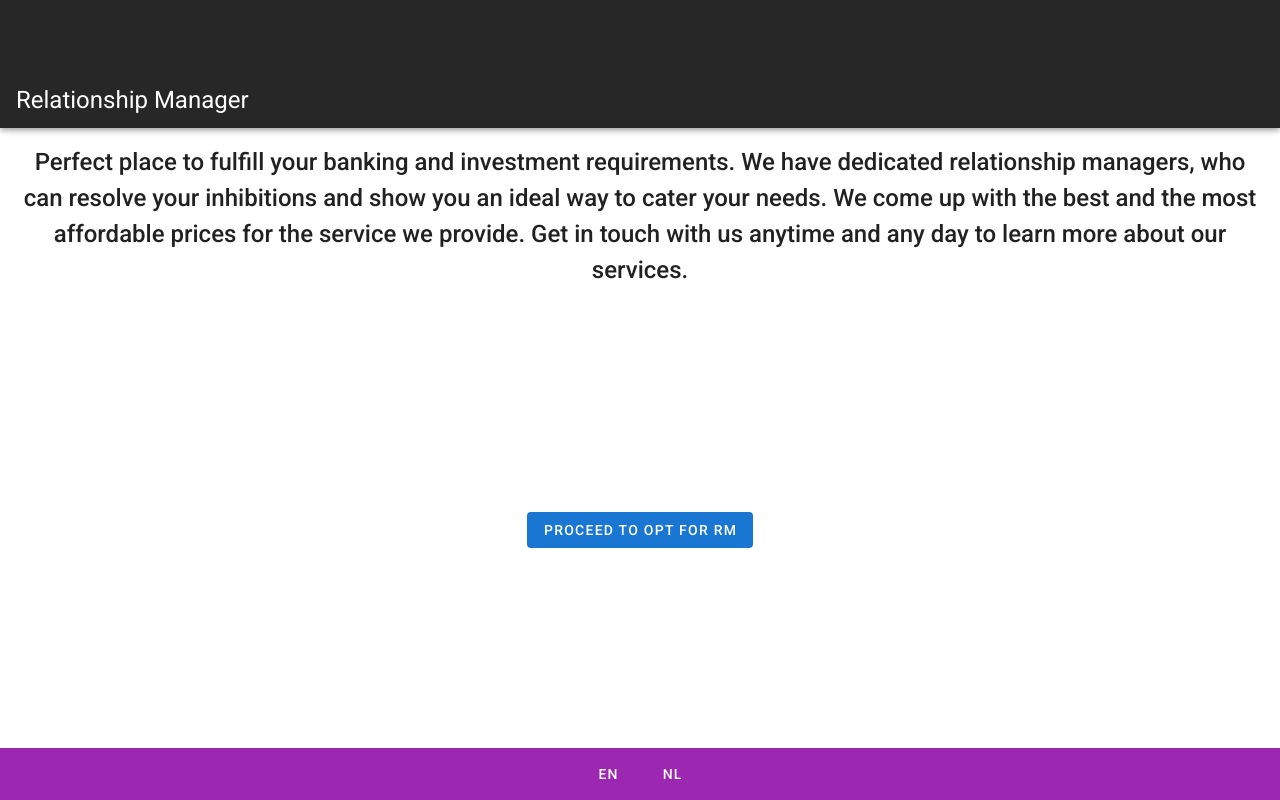
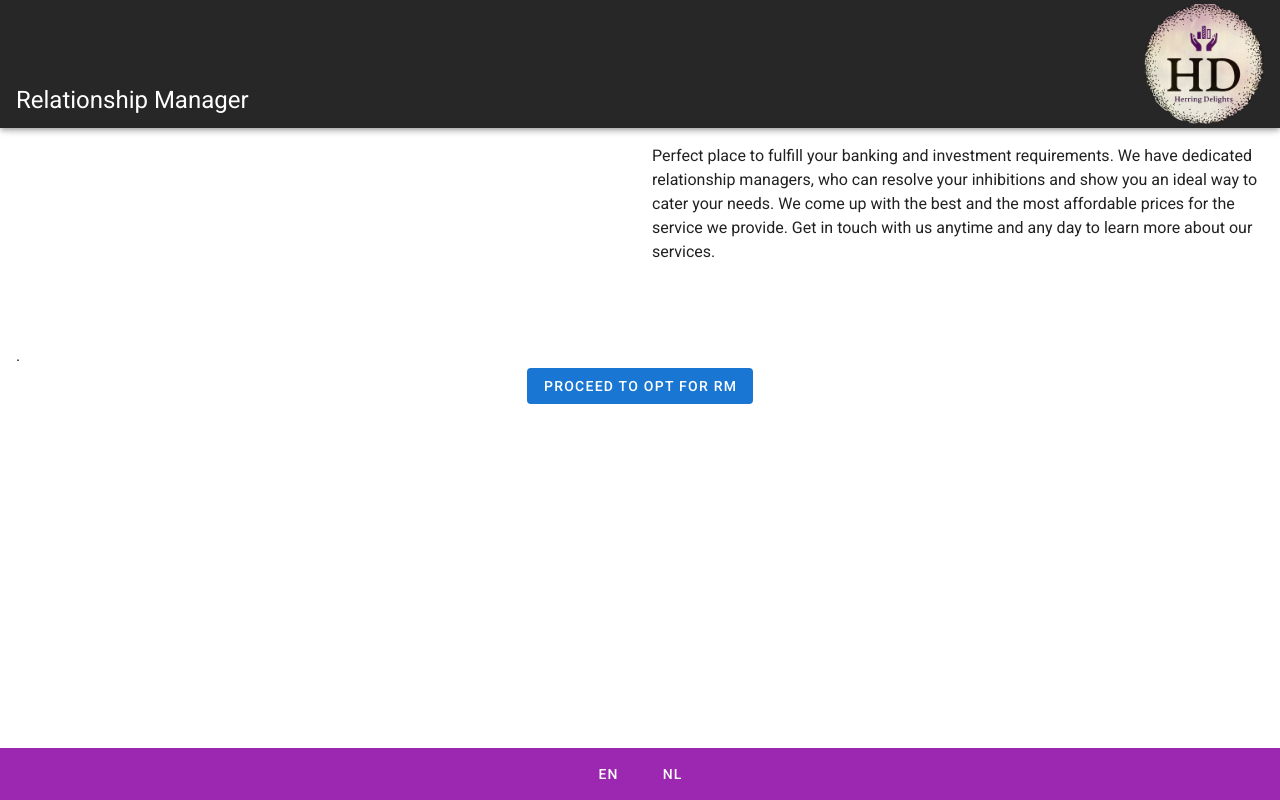
Before and after one commit to Akshayagayathri7/Hackathon, a Vue app in the folder rm_app/: page / in a window 1280 px wide. Built offline with nearby package versions, Linux system fonts and the light colour scheme.

Commit message:
modified layout for home page

```diff
--- a/rm_app/src/App.vue
+++ b/rm_app/src/App.vue
@@ -4,13 +4,6 @@
       <div class="layout">
       <router-view />
       </div>
-      <div>
-    <v-img
-      :src="require('./assets/logo.png')"
-      class="my-3"
-      contain
-      height="100"
-    /></div>
     <AppFooter />
   </v-app>
 </template>
@@ -31,7 +24,7 @@ export default {
 <style scoped>
 .layout {
   margin: 16px;
-  display: block;
+  /* display: block; */
 }
 .hero {
   background: url('./assets/background_home.jpg');
--- a/rm_app/src/components/AppHeader.vue
+++ b/rm_app/src/components/AppHeader.vue
@@ -8,8 +8,13 @@
       <!-- <v-app-bar-nav-icon></v-app-bar-nav-icon> -->
       <v-toolbar-title><router-link class="link-color"
        :to="{ path: '*' }">{{$t('app_title')}}</router-link></v-toolbar-title>
-
       <v-spacer></v-spacer>
+      <img
+      :src="require('../assets/logo.png')"
+      contain
+      height="120"
+      align="right"
+    />
     </v-toolbar>
   </div>
 </template>
--- a/rm_app/src/components/HomePage.vue
+++ b/rm_app/src/components/HomePage.vue
@@ -1,12 +1,18 @@
 <template>
-  <div>
-    <div class="align-content">{{$t('home_content')}}</div>
-    <v-img
+  <div class="align-self-center">
+    <v-row>
+    <!-- <div clss="col-md-6 sm-12 align-self-center">
+
+    </div>
+    <div class="col-md-6 sm-12">{{$t('home_content')}}</div> -->
+    <div class="col-md-6 align-self-center">
+      <v-img
       :src="require('../assets/Relationship_Manager.png')"
-      class="my-3"
       contain
       height="200"
-    />
+    />.</div>
+    <div class="col-md-6">{{$t('home_content')}}</div>
+    </v-row>
   </div>
 </template>
 
@@ -24,5 +30,8 @@ export default {
   text-align: center;
   font-weight: 500;
   font-size: 24px;
+};
+.align-self-center {
+  align-self: center;
 }
 </style>
--- a/rm_app/src/views/Content.vue
+++ b/rm_app/src/views/Content.vue
@@ -1,12 +1,12 @@
 <template>
-  <div>
+  <div class="col-12">
     <div class="mb-4"><label>{{$t('label')}}</label></div>
     <v-select
       :items="$t('items')"
       item-text="name"
       :label="$t('placeholder')"
       :v-model="$t(`items[${this.selectedLoan.name}]`)"
-      item-color="primary"
+      item-color="purple"
       solo
       return-object
       full-width
@@ -47,7 +47,7 @@
               <v-card-actions>
                 <v-spacer></v-spacer>
                 <v-btn
-                  color="green darken-1"
+                  color="purple lighten-3"
                   text
                   @click="dialog = false"
                 >
@@ -62,7 +62,7 @@
           <v-btn
             depressed
             :disabled="!radioGroup"
-            color="primary"
+            color="purple lighten-3"
             @click="goToSummary"
           >{{ $t("button_submit") }}
           </v-btn>
```
